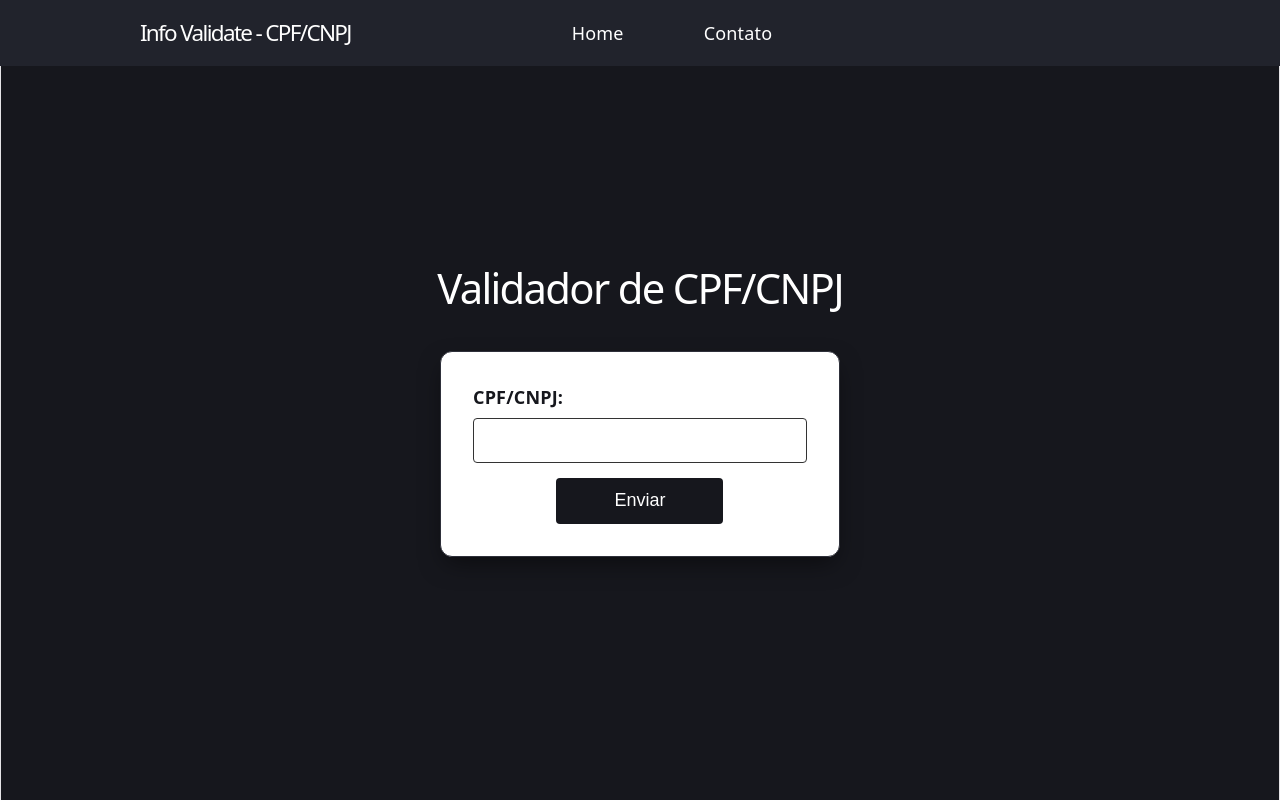
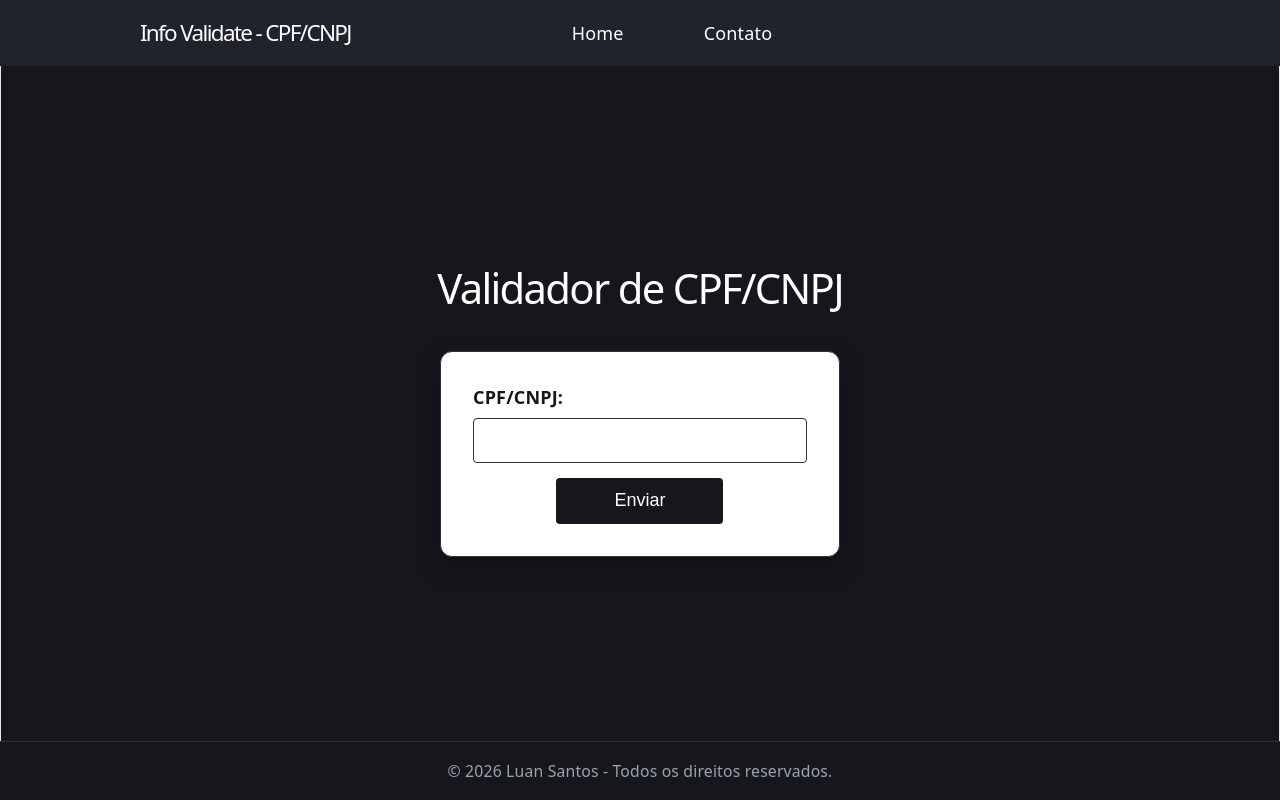
Before and after one commit to luansantos-code/ValidaCPF-CNPJ-Frontend, a React (Vite) app: page / in a window 1280 px wide. Built offline with nearby package versions, Linux system fonts and the light colour scheme.

Commit message:
feat: Footer

```diff
--- a/src/App.jsx
+++ b/src/App.jsx
@@ -1,6 +1,7 @@
 import './App.css'
 import { Formulario } from './Components/Form/Form.jsx'
 import Header from './Components/Header/Header.jsx'
+import Footer from './Components/Footer/Footer.jsx'
 
 function App() {
   return (
@@ -10,6 +11,7 @@ function App() {
       <h1>Validador de CPF/CNPJ</h1>
       <Formulario />
     </main>
+    <Footer />
     </div>
   );
 }
--- /dev/null
+++ b/src/Components/Footer/Footer.jsx
@@ -0,0 +1,15 @@
+import styles from './Footer.module.css'
+
+function Footer() {
+    const currentYear = new Date().getFullYear();
+
+    return(
+        <footer className={styles.footer}>
+            <div>
+            <p className={styles.text}>© {currentYear} Luan Santos - Todos os direitos reservados.</p>
+            </div>
+        </footer>
+    );
+}
+
+export default Footer;
--- /dev/null
+++ b/src/Components/Footer/Footer.module.css
@@ -0,0 +1,15 @@
+.footer {
+  width: 100%;
+  background-color: #16171d;
+  border-top: 1px solid #2e303a;
+  color: #9ca3af;
+  text-align: center;
+  padding: 16px 20px;
+  font-size: 0.875rem;
+  box-sizing: border-box;
+  margin-top: auto;
+  position: fixed;
+  bottom: 0;
+  left: 0;
+  z-index: 1000;
+}
--- a/src/Components/Header/Header.jsx
+++ b/src/Components/Header/Header.jsx
@@ -1,4 +1,3 @@
-import { Link } from 'react-router-dom'
 import styles from './Header.module.css'
 
 function Header() {
```
